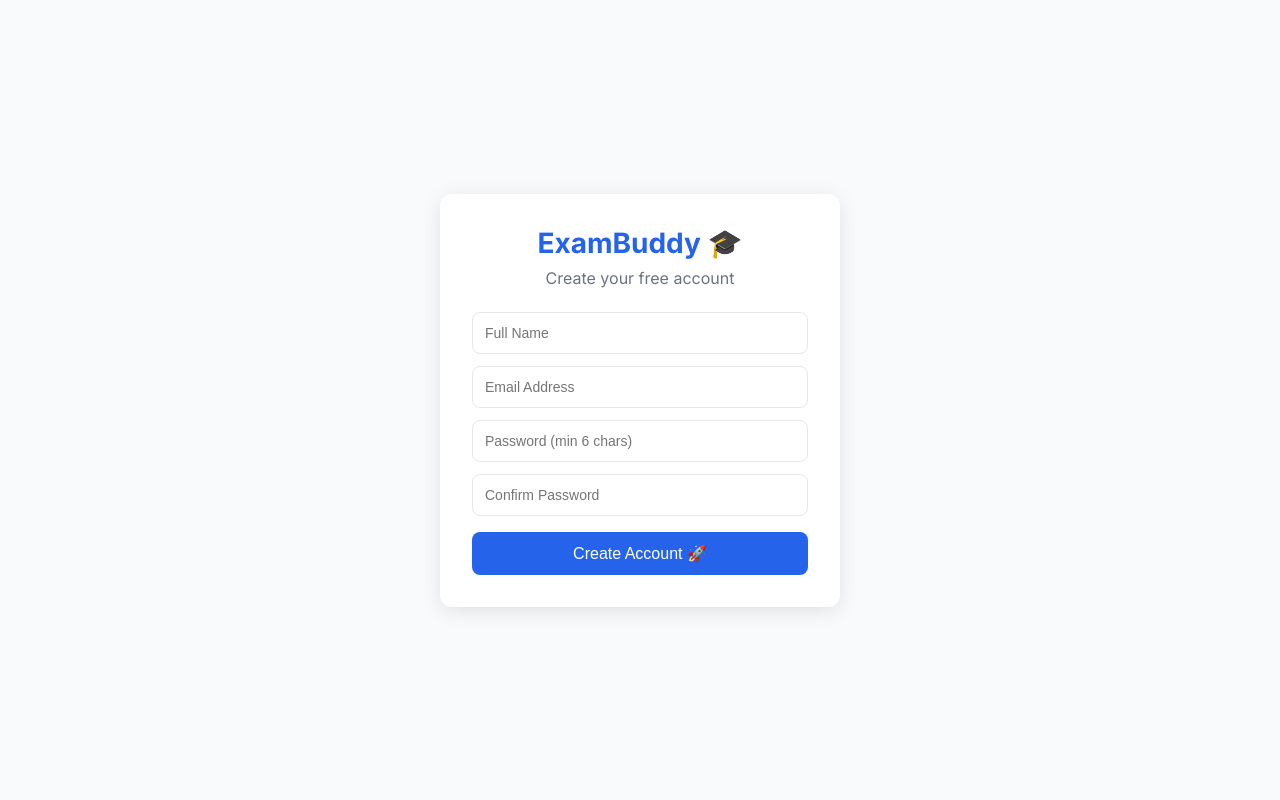
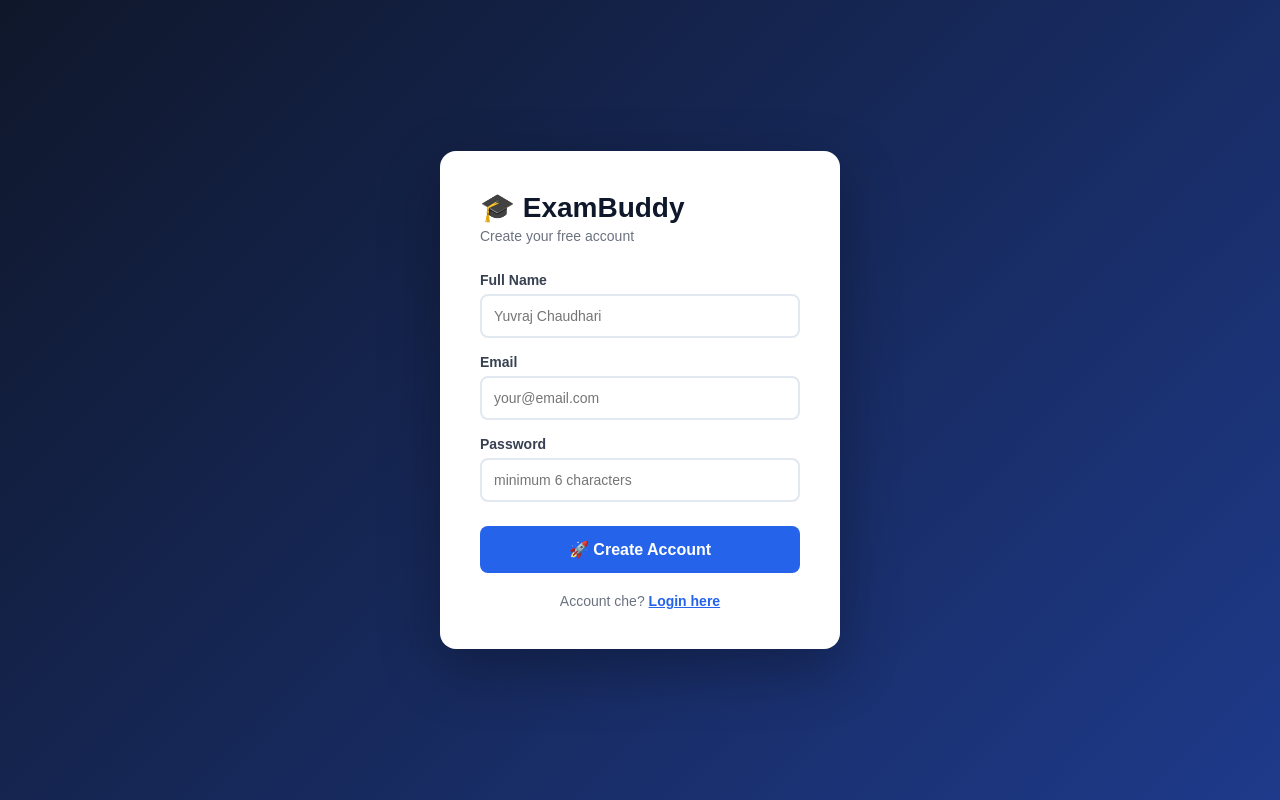
Before and after one commit to govappbuilder-hue/-exambuddy, a Next.js app: page /register in a window 1280 px wide. Built offline with nearby package versions, Linux system fonts and the light colour scheme; no server answers.

Commit message:
Day 6: Auth working - login dashboard com

```diff
--- a/package.json
+++ b/package.json
@@ -9,8 +9,7 @@
     "lint": "eslint"
   },
   "dependencies": {
-    "@supabase/auth-helpers-nextjs": "^0.15.0",
-    "@supabase/supabase-js": "^2.106.2",
+    "@supabase/supabase-js": "^2.107.0",
     "class-variance-authority": "^0.7.1",
     "clsx": "^2.1.1",
     "lucide-react": "^1.17.0",
--- a/src/app/dashboard/page.jsx
+++ b/src/app/dashboard/page.jsx
@@ -7,17 +7,17 @@ import { supabase } from '@/lib/supabase';
 export default function Dashboard() {
   const router = useRouter();
   const [user, setUser] = useState(null);
+  const [loading, setLoading] = useState(true);
 
   useEffect(() => {
-    const getUser = async () => {
-      const { data: { session } } = await supabase.auth.getSession();
+    supabase.auth.getSession().then(({ data: { session } }) => {
       if (!session) {
         router.push('/login');
       } else {
         setUser(session.user);
+        setLoading(false);
       }
-    };
-    getUser();
+    });
   }, []);
 
   const handleLogout = async () => {
@@ -25,142 +25,44 @@ export default function Dashboard() {
     router.push('/login');
   };
 
-  if (!user) return (
-    <div style={{
-      minHeight: '100vh',
-      display: 'flex',
-      alignItems: 'center',
-      justifyContent: 'center',
-      background: '#f8fafc',
-      fontFamily: 'sans-serif'
-    }}>
-      <p style={{ color: '#6b7280' }}>⏳ Loading...</p>
+  if (loading) return (
+    <div style={{ minHeight: '100vh', display: 'flex', alignItems: 'center', justifyContent: 'center', background: '#f8fafc', fontFamily: 'sans-serif' }}>
+      <p style={{ color: '#6b7280', fontSize: '18px' }}>⏳ Loading...</p>
     </div>
   );
 
   return (
     <div style={{ minHeight: '100vh', background: '#f8fafc', fontFamily: 'sans-serif' }}>
-
-      {/* Navbar */}
-      <div style={{
-        background: '#0f172a',
-        padding: '16px 32px',
-        display: 'flex',
-        justifyContent: 'space-between',
-        alignItems: 'center'
-      }}>
-        <h1 style={{ color: 'white', fontSize: '22px', fontWeight: '800', margin: 0 }}>
-          🎓 ExamBuddy
-        </h1>
+      <div style={{ background: '#0f172a', padding: '16px 32px', display: 'flex', justifyContent: 'space-between', alignItems: 'center' }}>
+        <h1 style={{ color: 'white', fontSize: '22px', fontWeight: '800', margin: 0 }}>🎓 ExamBuddy</h1>
         <div style={{ display: 'flex', alignItems: 'center', gap: '16px' }}>
-          <span style={{ color: '#94a3b8', fontSize: '14px' }}>{user.email}</span>
-          <button
-            onClick={handleLogout}
-            style={{
-              background: '#ef4444',
-              color: 'white',
-              border: 'none',
-              padding: '8px 20px',
-              borderRadius: '8px',
-              cursor: 'pointer',
-              fontWeight: '600',
-              fontSize: '14px'
-            }}
-          >
+          <span style={{ color: '#94a3b8', fontSize: '14px' }}>{user?.email}</span>
+          <button onClick={handleLogout} style={{ background: '#ef4444', color: 'white', border: 'none', padding: '8px 20px', borderRadius: '8px', cursor: 'pointer', fontWeight: '600', fontSize: '14px' }}>
             Logout
           </button>
         </div>
       </div>
 
-      {/* Main Content */}
       <div style={{ maxWidth: '900px', margin: '40px auto', padding: '0 20px' }}>
-
-        {/* Welcome */}
-        <div style={{
-          background: 'linear-gradient(135deg, #1e3a8a, #2563eb)',
-          borderRadius: '16px',
-          padding: '28px 32px',
-          marginBottom: '28px',
-          color: 'white'
-        }}>
-          <h2 style={{ fontSize: '26px', fontWeight: '800', margin: '0 0 6px 0' }}>
-            Welcome back! 👋
-          </h2>
-          <p style={{ margin: 0, opacity: 0.8, fontSize: '15px' }}>
-            Aaje pan study karva tayar cho? Exam crack karva baaki nathi! 💪
-          </p>
+        <div style={{ background: 'linear-gradient(135deg, #1e3a8a, #2563eb)', borderRadius: '16px', padding: '28px 32px', marginBottom: '28px', color: 'white' }}>
+          <h2 style={{ fontSize: '26px', fontWeight: '800', margin: '0 0 6px 0' }}>Welcome back! 👋</h2>
+          <p style={{ margin: 0, opacity: 0.8 }}>Aaje pan study karva tayar cho? Exam crack karva baaki nathi! 💪</p>
         </div>
 
-        {/* Stats Row */}
-        <div style={{
-          display: 'grid',
-          gridTemplateColumns: 'repeat(auto-fit, minmax(160px, 1fr))',
-          gap: '16px',
-          marginBottom: '28px'
-        }}>
-          {[
-            { icon: '🏆', label: 'Quiz Done', value: '0' },
-            { icon: '✅', label: 'Correct', value: '0%' },
-            { icon: '🔥', label: 'Streak', value: '0 days' },
-            { icon: '⭐', label: 'Plan', value: 'Free' },
-          ].map((stat) => (
-            <div key={stat.label} style={{
-              background: 'white',
-              borderRadius: '12px',
-              padding: '20px',
-              textAlign: 'center',
-              boxShadow: '0 2px 8px rgba(0,0,0,0.06)'
-            }}>
-              <div style={{ fontSize: '28px', marginBottom: '6px' }}>{stat.icon}</div>
-              <div style={{ fontSize: '22px', fontWeight: '800', color: '#0f172a' }}>{stat.value}</div>
-              <div style={{ fontSize: '12px', color: '#6b7280', marginTop: '2px' }}>{stat.label}</div>
-            </div>
-          ))}
-        </div>
-
-        {/* Feature Cards */}
-        <h3 style={{ fontSize: '18px', fontWeight: '700', color: '#0f172a', marginBottom: '16px' }}>
-          Shu karvu che aaje?
-        </h3>
-        <div style={{
-          display: 'grid',
-          gridTemplateColumns: 'repeat(auto-fit, minmax(200px, 1fr))',
-          gap: '16px'
-        }}>
+        <div style={{ display: 'grid', gridTemplateColumns: 'repeat(auto-fit, minmax(200px, 1fr))', gap: '16px' }}>
           {[
             { icon: '📝', title: 'Quiz Practice', desc: 'GPSC/UPSC questions', color: '#dbeafe', border: '#93c5fd' },
             { icon: '🏆', title: 'Mock Test', desc: 'Full exam simulation', color: '#dcfce7', border: '#86efac' },
             { icon: '📚', title: 'Flashcards', desc: 'Quick revision cards', color: '#ede9fe', border: '#c4b5fd' },
             { icon: '📊', title: 'Analytics', desc: 'Track your progress', color: '#fef3c7', border: '#fcd34d' },
-            { icon: '📰', title: 'Current Affairs', desc: 'Daily GK updates', color: '#fce7f3', border: '#f9a8d4' },
-            { icon: '🌐', title: 'Multilingual', desc: 'Gujarati / Hindi', color: '#f0fdf4', border: '#86efac' },
           ].map((item) => (
-            <div key={item.title} style={{
-              background: item.color,
-              border: `2px solid ${item.border}`,
-              borderRadius: '14px',
-              padding: '24px',
-              cursor: 'pointer',
-              transition: 'transform 0.2s'
-            }}
-            onMouseEnter={e => e.currentTarget.style.transform = 'translateY(-3px)'}
-            onMouseLeave={e => e.currentTarget.style.transform = 'translateY(0)'}
-            >
+            <div key={item.title} style={{ background: item.color, border: `2px solid ${item.border}`, borderRadius: '14px', padding: '24px', cursor: 'pointer' }}>
               <div style={{ fontSize: '34px', marginBottom: '10px' }}>{item.icon}</div>
               <div style={{ fontWeight: '700', fontSize: '16px', color: '#0f172a' }}>{item.title}</div>
               <div style={{ fontSize: '13px', color: '#6b7280', marginTop: '4px' }}>{item.desc}</div>
-              <div style={{
-                marginTop: '12px',
-                fontSize: '12px',
-                fontWeight: '600',
-                color: '#2563eb'
-              }}>
-                Coming Soon →
-              </div>
             </div>
           ))}
         </div>
-
       </div>
     </div>
   );
--- a/src/app/register/page.jsx
+++ b/src/app/register/page.jsx
@@ -1,73 +1,143 @@
-'use client'
-import { useState } from 'react'
+'use client';
 
-export default function Register() {
-  const [name, setName] = useState('')
-  const [email, setEmail] = useState('')
-  const [password, setPassword] = useState('')
-  const [confirmPassword, setConfirmPassword] = useState('')
-  const [loading, setLoading] = useState(false)
-  const [message, setMessage] = useState('')
+import { useState } from 'react';
+import { useRouter } from 'next/navigation';
+import { supabase } from '@/lib/supabase';
+
+export default function RegisterPage() {
+  const router = useRouter();
+  const [email, setEmail] = useState('');
+  const [password, setPassword] = useState('');
+  const [name, setName] = useState('');
+  const [loading, setLoading] = useState(false);
+  const [error, setError] = useState('');
+  const [message, setMessage] = useState('');
 
   const handleRegister = async () => {
-    if (password !== confirmPassword) {
-      setMessage('❌ Passwords do not match!')
-      return
+    if (!email || !password || !name) {
+      setError('Badha fields bharjo!');
+      return;
     }
     if (password.length < 6) {
-      setMessage('❌ Password must be 6+ characters')
-      return
+      setError('Password minimum 6 characters joiye!');
+      return;
     }
-    setLoading(true)
+    setLoading(true);
+    setError('');
+
     try {
-      const res = await fetch('https://ttybrjpvrwlbxunterfl.supabase.co/auth/v1/signup', {
-        method: 'POST',
-        headers: {
-          'Content-Type': 'application/json',
-          'apikey': 'eyJhbGciOiJIUzI1NiIsInR5cCI6IkpXVCJ9.eyJpc3MiOiJzdXBhYmFzZSIsInJlZiI6InR0eWJyanB2cndsbHh1bnRlcmZsIiwicm9sZSI6ImFub24iLCJpYXQiOjE3NzgwNTkzOTEsImV4cCI6MjA5MzYzNTM5MX0.cuvZ0RwwIT6ySurd7F6M4-FANjCBTJfpZ0zx9qTjUgk',
-          'Authorization': 'Bearer eyJhbGciOiJIUzI1NiIsInR5cCI6IkpXVCJ9.eyJpc3MiOiJzdXBhYmFzZSIsInJlZiI6InR0eWJyanB2cndsbHh1bnRlcmZsIiwicm9sZSI6ImFub24iLCJpYXQiOjE3NzgwNTkzOTEsImV4cCI6MjA5MzYzNTM5MX0.cuvZ0RwwIT6ySurd7F6M4-FANjCBTJfpZ0zx9qTjUgk'
-        },
-        body: JSON.stringify({
-          email: email.trim(),
-          password: password,
-          data: { full_name: name.trim() }
-        })
-      })
-      const data = await res.json()
-      if (data.error || data.msg) {
-        setMessage('❌ ' + (data.error_description || data.msg || data.error))
+      const { data, error } = await supabase.auth.signUp({
+        email: email.trim(),
+        password: password,
+        options: {
+          data: { full_name: name }
+        }
+      });
+
+      if (error) {
+        setError(error.message);
       } else {
-        setMessage('✅ Account created successfully!')
+        setMessage('✅ Account create thayo! Email verify karo pachi login karo.');
       }
     } catch (err) {
-      setMessage('❌ Network error: ' + err.message)
+      setError('Connection error. Internet check karo.');
+    } finally {
+      setLoading(false);
     }
-    setLoading(false)
-  }
+  };
 
   return (
-    <main style={{minHeight:'100vh',display:'flex',alignItems:'center',justifyContent:'center',background:'#f9fafb'}}>
-      <div style={{width:'100%',maxWidth:'400px',padding:'32px',background:'white',borderRadius:'12px',boxShadow:'0 4px 20px rgba(0,0,0,0.1)'}}>
-        <h1 style={{textAlign:'center',color:'#2563eb',fontSize:'28px',fontWeight:'bold',marginBottom:'8px'}}>ExamBuddy 🎓</h1>
-        <p style={{textAlign:'center',color:'#6b7280',marginBottom:'24px'}}>Create your free account</p>
-        <input type="text" placeholder="Full Name" value={name} onChange={e=>setName(e.target.value)}
-          style={{width:'100%',padding:'12px',border:'1px solid #e5e7eb',borderRadius:'8px',marginBottom:'12px',fontSize:'14px',boxSizing:'border-box'}}/>
-        <input type="email" placeholder="Email Address" value={email} onChange={e=>setEmail(e.target.value)}
-          style={{width:'100%',padding:'12px',border:'1px solid #e5e7eb',borderRadius:'8px',marginBottom:'12px',fontSize:'14px',boxSizing:'border-box'}}/>
-        <input type="password" placeholder="Password (min 6 chars)" value={password} onChange={e=>setPassword(e.target.value)}
-          style={{width:'100%',padding:'12px',border:'1px solid #e5e7eb',borderRadius:'8px',marginBottom:'12px',fontSize:'14px',boxSizing:'border-box'}}/>
-        <input type="password" placeholder="Confirm Password" value={confirmPassword} onChange={e=>setConfirmPassword(e.target.value)}
-          style={{width:'100%',padding:'12px',border:'1px solid #e5e7eb',borderRadius:'8px',marginBottom:'16px',fontSize:'14px',boxSizing:'border-box'}}/>
-        {message && (
-          <div style={{padding:'12px',borderRadius:'8px',marginBottom:'16px',textAlign:'center',background:message.includes('✅')?'#f0fdf4':'#fef2f2',color:message.includes('✅')?'#16a34a':'#dc2626'}}>
-            {message}
+    <div style={{
+      minHeight: '100vh',
+      display: 'flex',
+      alignItems: 'center',
+      justifyContent: 'center',
+      background: 'linear-gradient(135deg, #0f172a 0%, #1e3a8a 100%)',
+      fontFamily: 'sans-serif',
+      padding: '20px'
+    }}>
+      <div style={{
+        background: 'white',
+        borderRadius: '16px',
+        padding: '40px',
+        width: '100%',
+        maxWidth: '400px',
+        boxShadow: '0 20px 60px rgba(0,0,0,0.3)'
+      }}>
+        <h1 style={{ fontSize: '28px', fontWeight: '800', color: '#0f172a', marginBottom: '4px' }}>
+          🎓 ExamBuddy
+        </h1>
+        <p style={{ color: '#6b7280', marginBottom: '28px', fontSize: '14px' }}>
+          Create your free account
+        </p>
+
+        {error && (
+          <div style={{ background: '#fee2e2', color: '#dc2626', padding: '12px', borderRadius: '8px', marginBottom: '16px', fontSize: '14px' }}>
+            ❌ {error}
           </div>
         )}
-        <button onClick={handleRegister} disabled={loading}
-          style={{width:'100%',padding:'12px',background:loading?'#93c5fd':'#2563eb',color:'white',border:'none',borderRadius:'8px',fontSize:'16px',fontWeight:'500',cursor:'pointer'}}>
-          {loading ? '⏳ Creating...' : 'Create Account 🚀'}
+
+        {message && (
+          <div style={{ background: '#dcfce7', color: '#16a34a', padding: '12px', borderRadius: '8px', marginBottom: '16px', fontSize: '14px' }}>
+            {message}
+            <br />
+            <a href="/login" style={{ color: '#16a34a', fontWeight: '700' }}>→ Login page par jao</a>
+          </div>
+        )}
+
+        <div style={{ marginBottom: '16px' }}>
+          <label style={{ display: 'block', fontSize: '14px', fontWeight: '600', color: '#374151', marginBottom: '6px' }}>
+            Full Name
+          </label>
+          <input
+            type="text"
+            value={name}
+            onChange={(e) => setName(e.target.value)}
+            placeholder="Yuvraj Chaudhari"
+            style={{ width: '100%', padding: '12px', border: '2px solid #e2e8f0', borderRadius: '8px', fontSize: '14px', outline: 'none', boxSizing: 'border-box' }}
+          />
+        </div>
+
+        <div style={{ marginBottom: '16px' }}>
+          <label style={{ display: 'block', fontSize: '14px', fontWeight: '600', color: '#374151', marginBottom: '6px' }}>
+            Email
+          </label>
+          <input
+            type="email"
+            value={email}
+            onChange={(e) => setEmail(e.target.value)}
+            placeholder="your@email.com"
+            style={{ width: '100%', padding: '12px', border: '2px solid #e2e8f0', borderRadius: '8px', fontSize: '14px', outline: 'none', boxSizing: 'border-box' }}
+          />
+        </div>
+
+        <div style={{ marginBottom: '24px' }}>
+          <label style={{ display: 'block', fontSize: '14px', fontWeight: '600', color: '#374151', marginBottom: '6px' }}>
+            Password
+          </label>
+          <input
+            type="password"
+            value={password}
+            onChange={(e) => setPassword(e.target.value)}
+            placeholder="minimum 6 characters"
+            onKeyDown={(e) => e.key === 'Enter' && handleRegister()}
+            style={{ width: '100%', padding: '12px', border: '2px solid #e2e8f0', borderRadius: '8px', fontSize: '14px', outline: 'none', boxSizing: 'border-box' }}
+          />
+        </div>
+
+        <button
+          onClick={handleRegister}
+          disabled={loading || !!message}
+          style={{ width: '100%', padding: '14px', background: loading ? '#93c5fd' : '#2563eb', color: 'white', border: 'none', borderRadius: '8px', fontSize: '16px', fontWeight: '700', cursor: loading ? 'not-allowed' : 'pointer' }}
+        >
+          {loading ? '⏳ Creating...' : '🚀 Create Account'}
         </button>
+
+        <p style={{ textAlign: 'center', marginTop: '20px', fontSize: '14px', color: '#6b7280' }}>
+          Account che?{' '}
+          <a href="/login" style={{ color: '#2563eb', fontWeight: '600' }}>Login here</a>
+        </p>
       </div>
-    </main>
-  )
+    </div>
+  );
 }
--- a/src/lib/supabase.js
+++ b/src/lib/supabase.js
@@ -1,6 +1,15 @@
 import { createClient } from '@supabase/supabase-js';
 
 const supabaseUrl = process.env.NEXT_PUBLIC_SUPABASE_URL;
-const supabaseKey = process.env.NEXT_PUBLIC_SUPABASE_ANON_KEY;
+const supabaseAnonKey = process.env.NEXT_PUBLIC_SUPABASE_ANON_KEY;
 
-export const supabase = createClient(supabaseUrl, supabaseKey);
+if (!supabaseUrl || !supabaseAnonKey) {
+  throw new Error('Supabase env variables missing!');
+}
+
+export const supabase = createClient(supabaseUrl, supabaseAnonKey, {
+  auth: {
+    persistSession: true,
+    autoRefreshToken: true,
+  }
+});
```
Also changed, not shown: src/app/login/page.jsx (+34 -64 lines), 1 other file (tests, documents, lock files or other folders).
